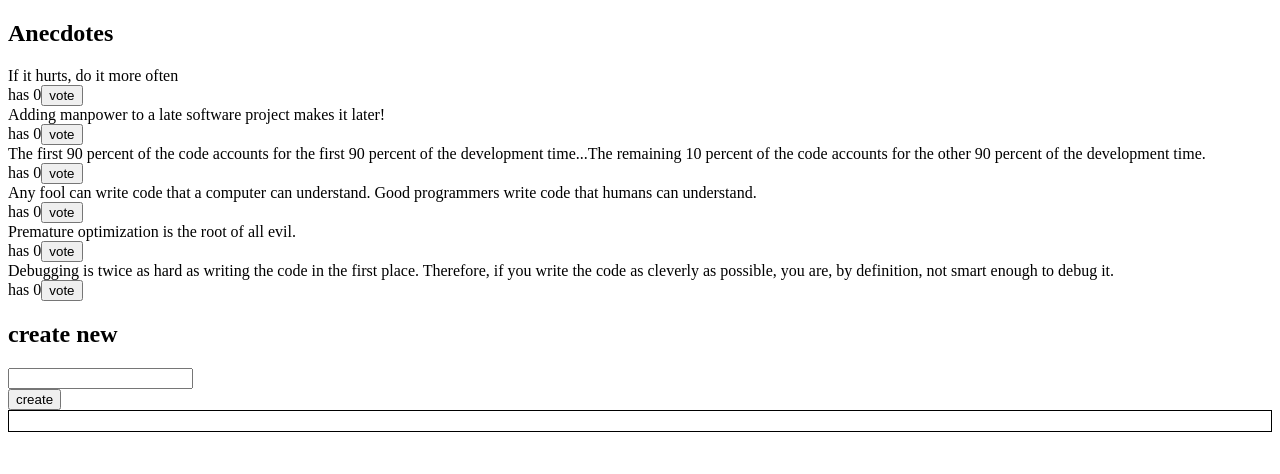
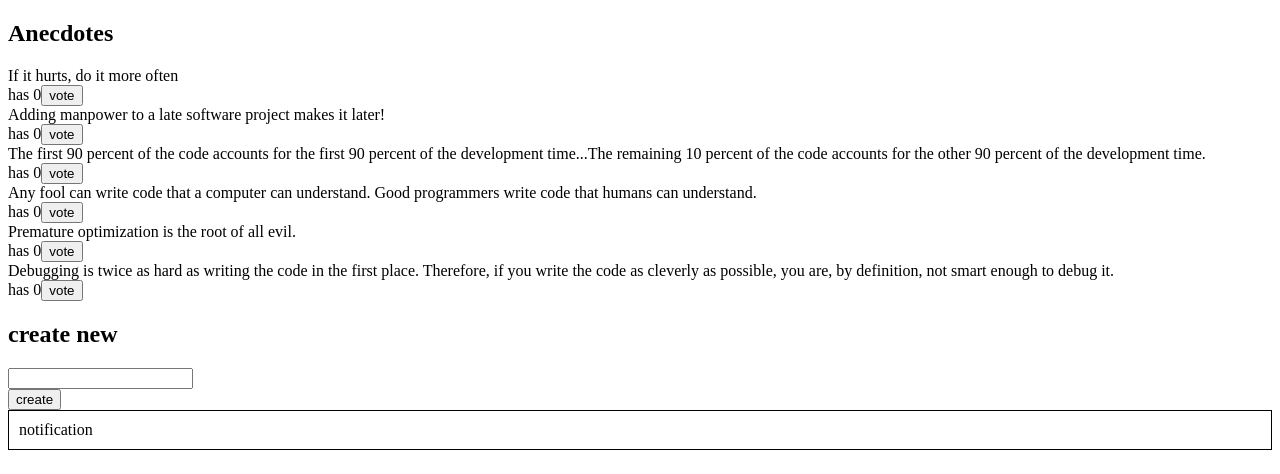
Before and after one commit to TheSuperCoolDuck/FSO-part6, a React (Create React App) app in the folder redux-anecdotes/: page / in a window 1280 px wide. Shown: the top 474 px of the page. Built offline with nearby package versions, Linux system fonts and the light colour scheme.

Commit message:
completed 6.10

```diff
--- a/redux-anecdotes/package.json
+++ b/redux-anecdotes/package.json
@@ -36,5 +36,8 @@
       "last 1 firefox version",
       "last 1 safari version"
     ]
+  },
+  "devDependencies": {
+    "redux-devtools-extension": "^2.13.9"
   }
 }
--- a/redux-anecdotes/src/components/AnecdoteList.js
+++ b/redux-anecdotes/src/components/AnecdoteList.js
@@ -4,7 +4,7 @@ import { voteAnecdote } from "../reducers/anecdoteReducer";
 
 const AnecdoteList = () =>{
   const dispatch=useDispatch()
-  const anecdotes = useSelector(state=>state)
+  const anecdotes = useSelector(state=>state.anecdote)
 
   const vote = (id) => {
     console.log('vote', id)
--- a/redux-anecdotes/src/components/Notification.js
+++ b/redux-anecdotes/src/components/Notification.js
@@ -1,6 +1,8 @@
 
 import React from 'react'
 import { useSelector } from 'react-redux'
+
+
 
 const Notification = () => {
   const notification = useSelector(state=>state.notification)
--- a/redux-anecdotes/src/reducers/notificationReducer.js
+++ b/redux-anecdotes/src/reducers/notificationReducer.js
@@ -1,4 +1,6 @@
-const notificationReducer = (state, action)=>{
+const initialState = "notification"
+
+const notificationReducer = (state=initialState, action)=>{
   switch(action.type){
     case 'SET_NOTIFICATION':
       return action.notification
--- a/redux-anecdotes/src/store.js
+++ b/redux-anecdotes/src/store.js
@@ -1,6 +1,16 @@
-import { createStore } from 'redux'
-import reducer from './reducers/anecdoteReducer'
+import { combineReducers, createStore } from 'redux'
+import { composeWithDevTools } from 'redux-devtools-extension'
+import anecdoteReducer from './reducers/anecdoteReducer'
+import notificationReducer from './reducers/notificationReducer'
 
-const store = createStore(reducer)
+const reducer=combineReducers({
+  anecdote: anecdoteReducer,
+  notification: notificationReducer
+})
+
+const store = createStore(
+  reducer,
+  composeWithDevTools()
+  )
 
 export default store
```
Also changed, not shown: 1 other file (tests, documents, lock files or other folders).
